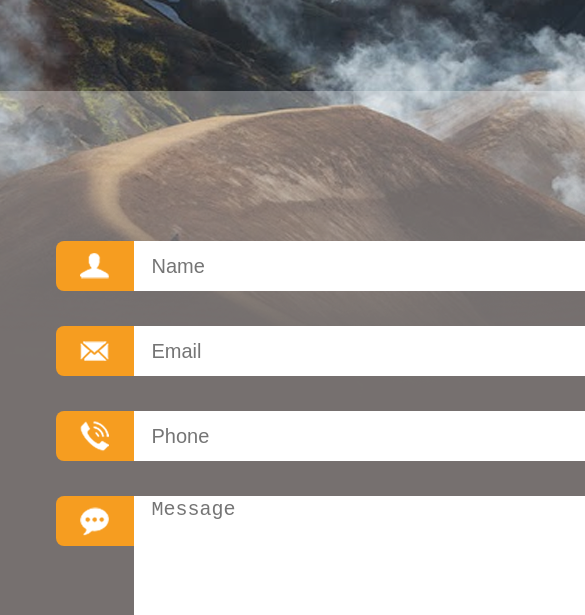
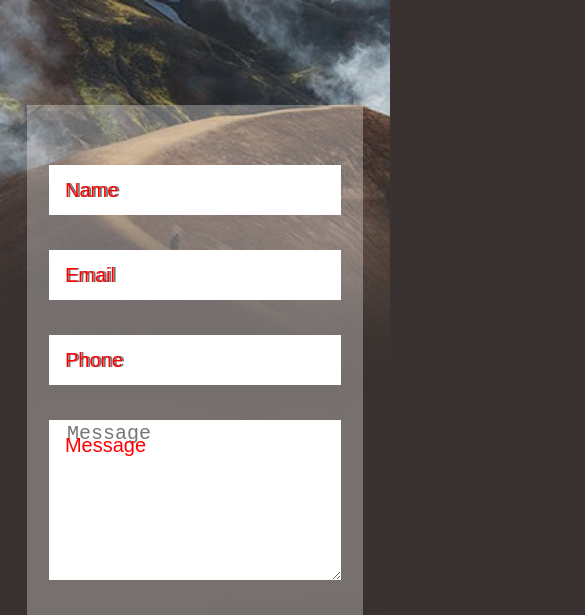
Before and after one commit to hyejin311/start, a plain HTML site: page sample.html in a window 390 px wide. Shown: the part 229-844 px from the top of the page, 585 px wide, since content can reach past the window. Drawn offline with Linux system fonts and the light colour scheme.

Commit message:
start 반응형

```diff
--- a/css/sample_02media.css
+++ b/css/sample_02media.css
@@ -93,4 +93,47 @@ top:40%;
 }
 header>div>p#btn>span:nth-child(3){
 bottom:0; top:auto;
+}
+section{
+padding:98px 0 309px;
+}
+
+section>form{
+width:86.1224489%;/* 844px; */
+padding:60px 0 52px;
+}
+
+section>form>fieldset{
+width:86.9668246%;/* 734px; */
+margin:0 auto;
+}
+section>form ul>li{
+padding-left: 0px;
+position:relative;
+}
+section>form ul>li>label{
+display: block;
+position:absolute; left:0; top:0;
+width:auto;
+height:auto;
+background:none;
+border-radius: 0px 0 0 0px;
+text-indent: 16px;
+font:20px/50px Arial,sans-serif;
+color:red;
+}
+section>form ul>li:nth-child(2)>label{
+background-image: none
+}
+section>form ul>li:nth-child(3)>label{
+background-image: none;
+}
+section>form ul>li:nth-child(4)>label{
+background-image: none;
+}
+aside{
+display: none;
+}
+footer{
+padding-bottom:50px;
 }}
--- a/sample.html
+++ b/sample.html
@@ -12,7 +12,6 @@
 
 <body>
 <div id="wrap">
-header
 <!-- header -->
 <header>
 <div>
```
